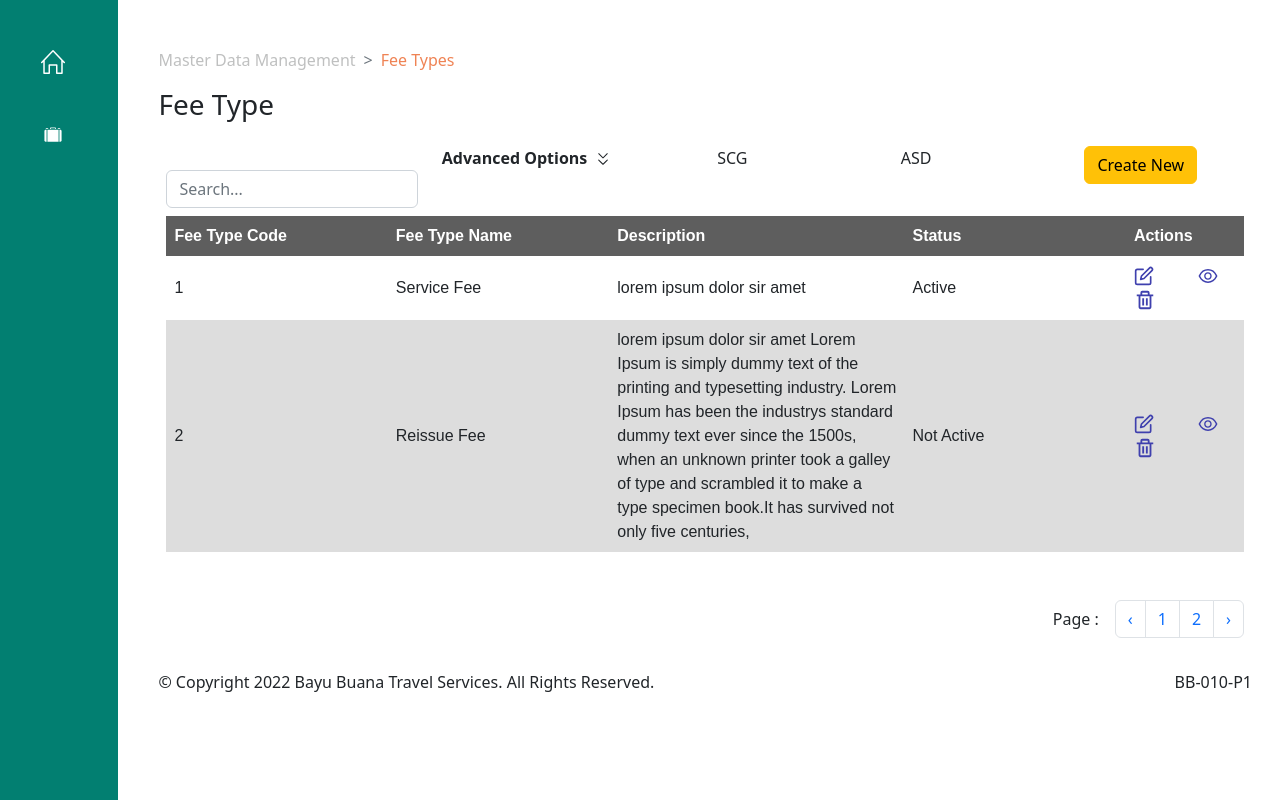
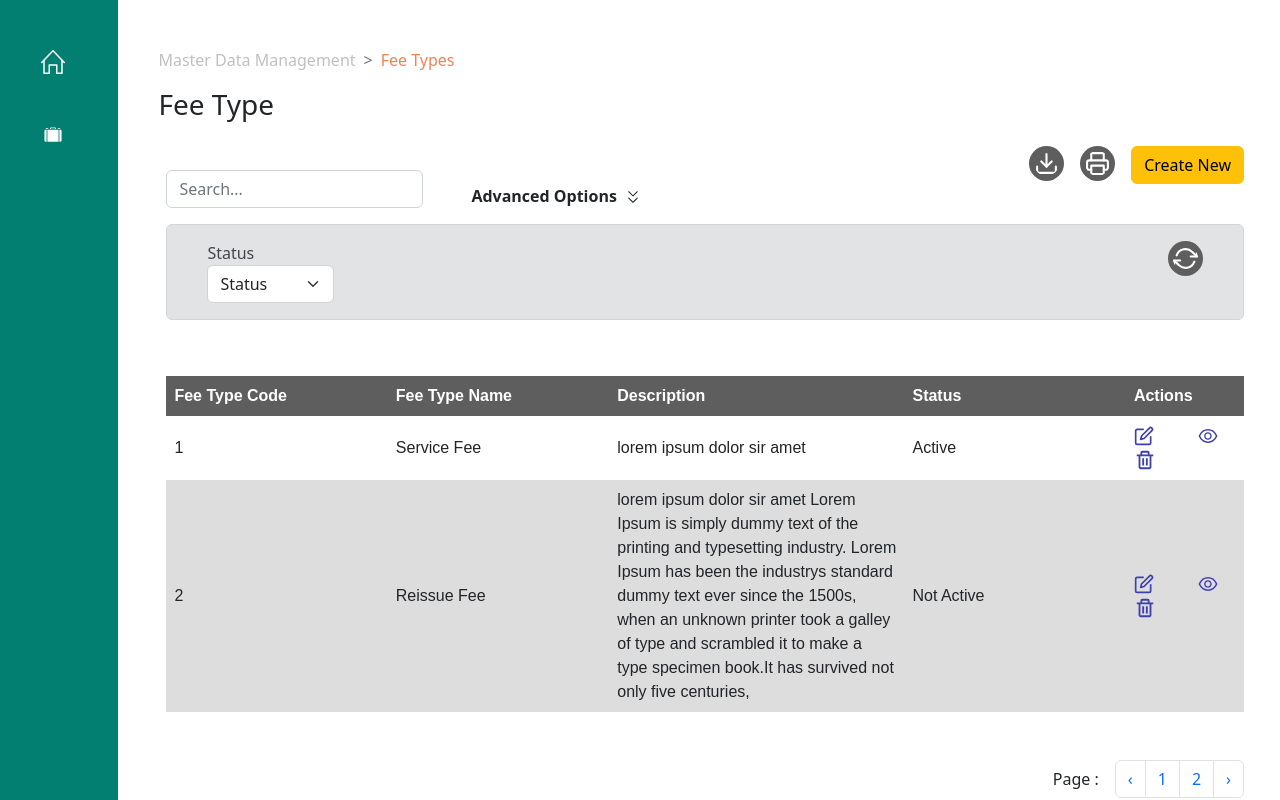
Before and after one commit to mzulfanw/fee-types, a React (Vite) app: page /fee-types in a window 1280 px wide. Both pictures are taken after a click on the element "Advanced Options". Built offline with nearby package versions, Linux system fonts and the light colour scheme.

Commit message:
feat: add icon

```diff
--- a/src/components/pages/fee-types/FeeTypesToolbar.jsx
+++ b/src/components/pages/fee-types/FeeTypesToolbar.jsx
@@ -1,31 +1,36 @@
 import React, { useState } from 'react'
 import { Button, Input } from '@/components/atoms/index'
-import { Row, Col } from 'react-bootstrap'
+import { Row, Col, Alert } from 'react-bootstrap'
 import { RxDoubleArrowDown, RxDoubleArrowUp } from 'react-icons/rx'
 import { useNavigate } from 'react-router-dom'
+import { Form } from 'react-bootstrap'
+import { FiRefreshCw, FiPrinter, FiDownload } from 'react-icons/fi'
 
 function FeeTypesToolbar() {
   const [open, setOpen] = useState(false)
   const navigate = useNavigate()
   return (
     <div
-      className='mt-4'
+      className='mt-4 mb-5'
       style={{
         paddingLeft: '.5rem',
         paddingRight: '.5rem'
       }}
     >
-      <Row>
+      <Row
+      >
         <Col
           xl={6}
         >
-          <Row>
-            <Col>
+          <div
+            className='d-flex align-items-end gap-5'
+          >
+            <div>
               <Input
                 placeholder='Search...'
               />
-            </Col>
-            <Col>
+            </div>
+            <div>
               <div
                 className='fw-bold'
                 style={{
@@ -42,25 +47,45 @@ function FeeTypesToolbar() {
                   open ? <RxDoubleArrowDown /> : <RxDoubleArrowUp />
                 }
               </div>
-            </Col>
-          </Row>
+            </div>
+          </div>
         </Col>
         <Col
           xl={6}
         >
-          <Row>
+          <div
+            className='d-flex justify-content-end gap-3'
+          >
             <Col
-              xl={4}
+              xl={'auto'}
             >
-              SCG
+              <FiDownload
+                style={{
+                  backgroundColor: '#5e5e5e',
+                  color: 'white',
+                  fontSize: '35px',
+                  padding: '5px 5px',
+                  borderRadius: '50%',
+                  cursor: 'pointer'
+                }}
+              />
             </Col>
             <Col
-              xl={4}
+              xl={'auto'}
             >
-              ASD
+              <FiPrinter
+                style={{
+                  backgroundColor: '#5e5e5e',
+                  color: 'white',
+                  fontSize: '35px',
+                  padding: '5px 5px',
+                  borderRadius: '50%',
+                  cursor: 'pointer'
+                }}
+              />
             </Col>
             <Col
-              xl={4}
+              xl={'auto'}
             >
               <Button
                 text='Create New'
@@ -70,9 +95,42 @@ function FeeTypesToolbar() {
                 onClick={() => { navigate('/fee-types/create') }}
               />
             </Col>
-          </Row>
+          </div>
         </Col>
       </Row>
+      {
+        open && (
+          <Alert
+            variant='secondary'
+            className='mt-3'
+          >
+            <div
+              className='d-flex justify-content-between px-4'
+            >
+              <div>
+                <span>Status</span>
+                <Form.Select aria-label='select-option'>
+                  <option selected value='' disabled>Status</option>
+                  <option value='1'>Active</option>
+                  <option value='3'>Not Active</option>
+                </Form.Select>
+              </div>
+              <div>
+                <FiRefreshCw
+                  style={{
+                    backgroundColor: '#5e5e5e',
+                    color: 'white',
+                    fontSize: '35px',
+                    padding: '5px 5px',
+                    borderRadius: '50%',
+                    cursor: 'pointer'
+                  }}
+                />
+              </div>
+            </div>
+          </Alert>
+        )
+      }
     </div>
   )
 }
```
